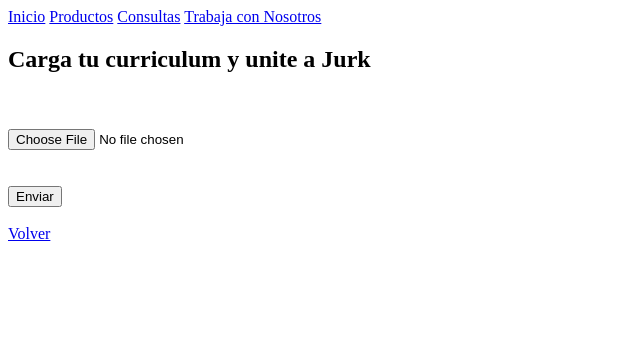
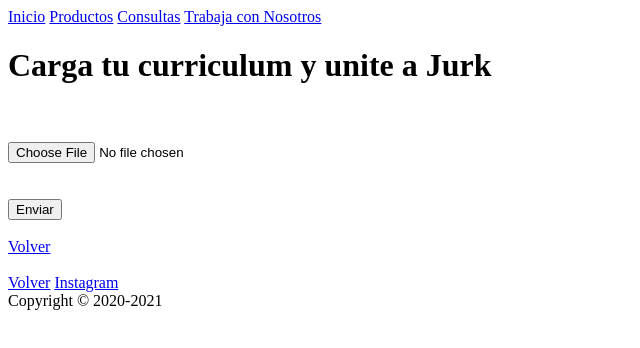
Before and after one commit to roccafabri/Trabajo-Practico-1, a plain HTML site: page CV.html in a window 1280 px wide. Shown: the whole page, without its empty margins (0-640 px from the left). Drawn offline with Linux system fonts and the light colour scheme.

Commit message:
Add files via upload

```diff
--- a/CV.html
+++ b/CV.html
@@ -1,15 +1,18 @@
 <!DOCTYPE html>
 <html>
+
 <head>
     <title>Trabaja con nosotros - JURK</title>
     <meta charset="utf-8">
-    <link rel="icon" href="icono.ico.ico"
+    <link rel="icon" href="icono.ico.ico">
+</head>
     <header>
         <nav>
             <a href="index.html">Inicio</a>
             <a href="Productos.html">Productos</a>
             <a href="Consultas.html">Consultas</a>
             <a href="CV.html">Trabaja con Nosotros</a>
+        </nav>
     </header>
     <h1>Carga tu curriculum y unite a Jurk</h1>
     <br>
@@ -25,5 +28,14 @@
     <br>
     <br>
     <a href="index.html">Volver</a>
-</head>
-<body>
+    <br><br>
+    <a href="index.html">Volver</a>
+    <a href="https://www.instagram.com/jurkstore" target="_BLANK">Instagram</a>
+    <footer>
+        Copyright &copy; 2020-2021
+    </footer>
+
+
+
+</body>
+</html>
```
Also changed, not shown: Consultas.html (+16 -6 lines), Productos.html (+9 -3 lines), index.html (+7 -4 lines). Lines whose indentation alone changed are shown as unchanged.
